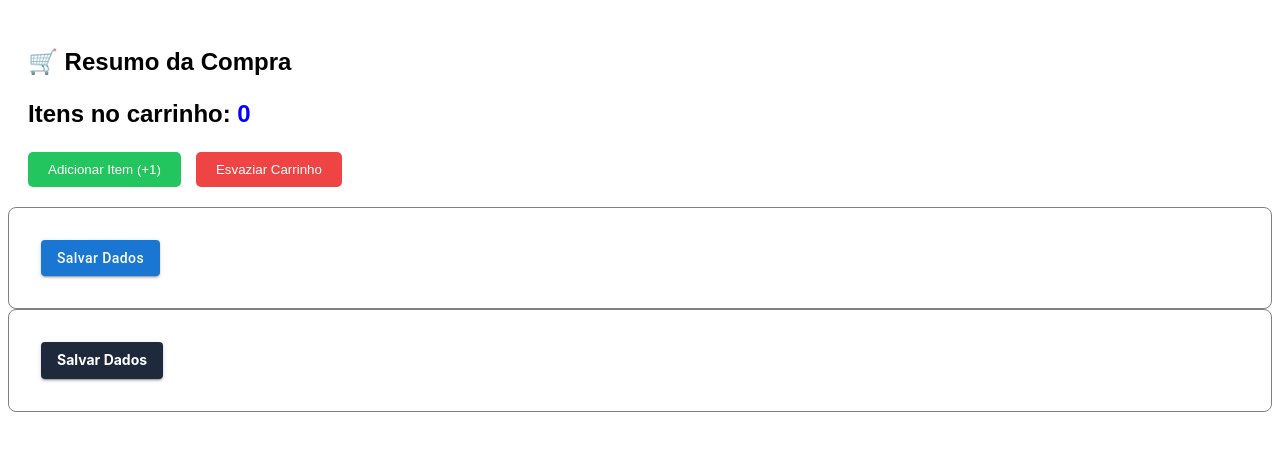
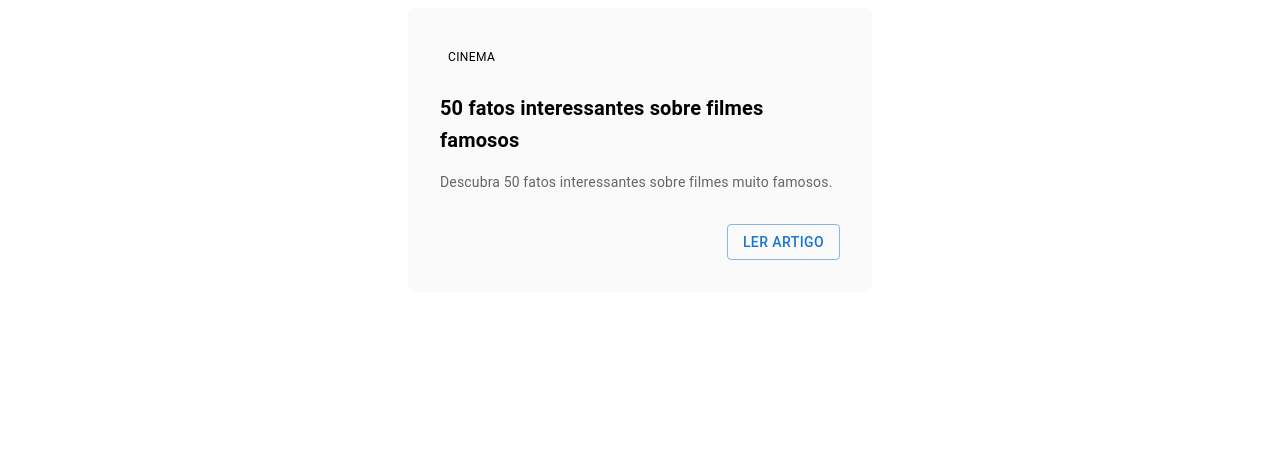
Before and after one commit to jeancarloslima/teste-007-redux-e-materialui, a React (Vite) app: page / in a window 1280 px wide. Shown: the top 450 px of the page. Built offline with nearby package versions, Linux system fonts and the light colour scheme.

Commit message:
Fazendo exercício de card de blog simples com MUI

```diff
--- a/src/App.jsx
+++ b/src/App.jsx
@@ -2,13 +2,15 @@ import "./App.css";
 import Tela01 from "./Tela01";
 import Tela02 from "./Tela02";
 import Tela03 from "./Tela03";
+import Tela04 from "./Tela04";
 
 function App() {
   return (
     <>
-      <Tela01 />
+      {/* <Tela01 />
       <Tela02 />
-      <Tela03 />
+      <Tela03 /> */}
+      <Tela04 />
     </>
   );
 }
--- /dev/null
+++ b/src/Tela04/index.jsx
@@ -0,0 +1,39 @@
+import { Box, Button, Stack, Typography } from "@mui/material";
+
+export default function Tela04() {
+  return (
+    <Box
+      sx={{
+        maxWidth: "400px",
+        p: 4,
+        borderRadius: 2,
+        bgcolor: "grey.50",
+        m: "0 auto",
+      }}
+    >
+      <Stack spacing={2}>
+        <Typography
+          variant="caption"
+          sx={{
+            p: "8px",
+            borderRadius: "4px",
+            textTransform: "uppercase",
+          }}
+        >
+          Cinema
+        </Typography>
+        <Typography variant="h6" sx={{ fontWeight: "bold" }}>
+          50 fatos interessantes sobre filmes famosos
+        </Typography>
+        <Typography variant="body2" color="textSecondary">
+          Descubra 50 fatos interessantes sobre filmes muito famosos.
+        </Typography>
+        <Box sx={{ pt: 2, textAlign: "right" }}>
+          <Button variant="outlined">
+            Ler artigo
+          </Button>
+        </Box>
+      </Stack>
+    </Box>
+  );
+}
```
